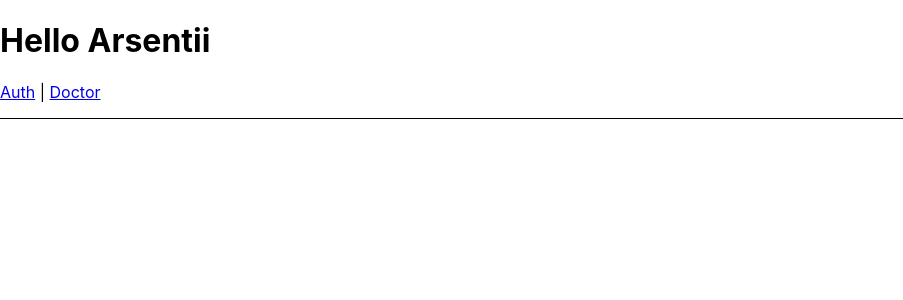
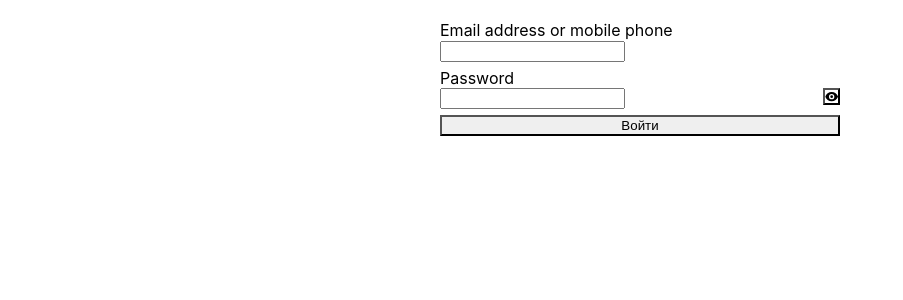
Before and after one commit to Eragon35/SOA2front, a React (Create React App) app: page / in a window 1280 px wide. Shown: the top 300 px of the page, without its empty margins (0-903 px from the left). Built offline with nearby package versions, Linux system fonts and the light colour scheme.

Commit message:
Fix not redirecting after authorization

```diff
--- a/src/auth/LoginForm.js
+++ b/src/auth/LoginForm.js
@@ -12,6 +12,7 @@ import {
 import * as React from 'react'
 import {useState} from "react";
 import {HiEye, HiEyeOff} from "react-icons/hi";
+import {useNavigate} from "react-router";
 
 
 
@@ -21,6 +22,7 @@ export const LoginForm = (props) => {
     const { isOpen, onToggle } = useDisclosure()
     const inputRef = React.useRef(null)
     const axios = require('axios')
+    const history = useNavigate()
 
 
     const setLogin = (event) => {
@@ -32,7 +34,7 @@ export const LoginForm = (props) => {
     }
 
     String.prototype.hashCode = function() {
-        var hash = 0, i, chr;
+        let hash = 0, i, chr;
         if (this.length === 0) return hash;
         for (i = 0; i < this.length; i++) {
             chr   = this.charCodeAt(i);
@@ -52,22 +54,11 @@ export const LoginForm = (props) => {
             pass
         };
 
-        // console.log(data, 'data')
 
         axios.post("http://localhost:9000/auth", data).then(response => {
-            // console.log(response)
-            // if (response.data.accessToken) {
-            //     localStorage.setItem('user', JSON.stringify(response.data));
-            //
-            // }
-            // <Navigate to="/patients/" />;
-            // TODO fix redirect
-            const url = "/patients" //+ response.data
-            console.log(url);
+            console.log(response.data);
             window.localStorage.setItem("doctorId", response.data)
-            // this.props.history.push(url)
-            return;
-
+            history('/patients')
         })
     }
     const onClickReveal = () => {
--- a/src/index.js
+++ b/src/index.js
@@ -1,6 +1,5 @@
 import React from 'react';
 import './index.css';
-import App from './App';
 import { render } from "react-dom";
 import reportWebVitals from './reportWebVitals';
 import {
@@ -16,7 +15,7 @@ const rootElement = document.getElementById("root");
 render(
     <BrowserRouter>
         <Routes>
-            <Route path="/" element={<App />} />
+            <Route path="/" element={<Auth />} />
             <Route path="auth" element={<Auth />} />
             <Route path="patients" element={<Patients />} />
             <Route path="patient" element={<Smoker />} />
```
